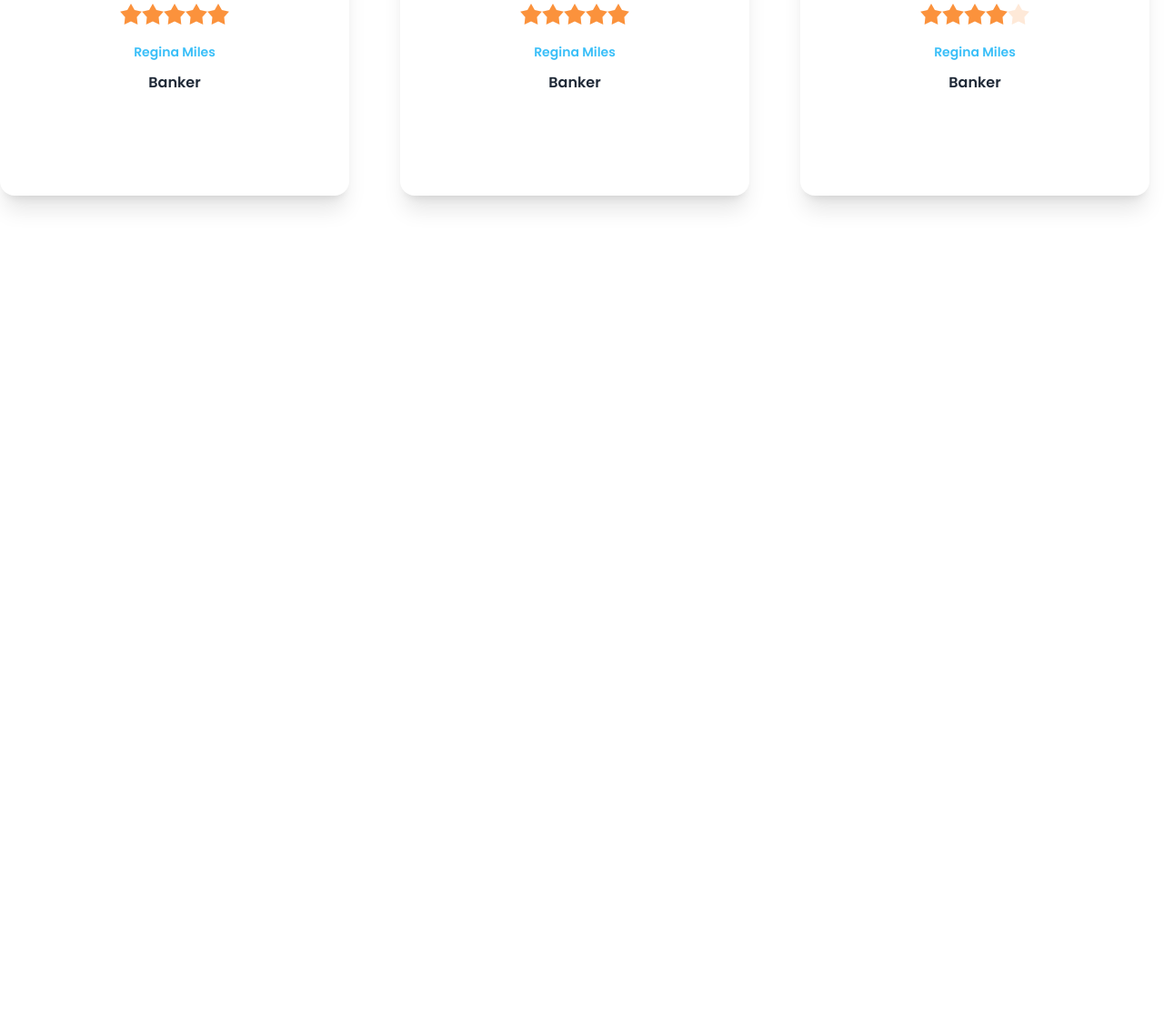
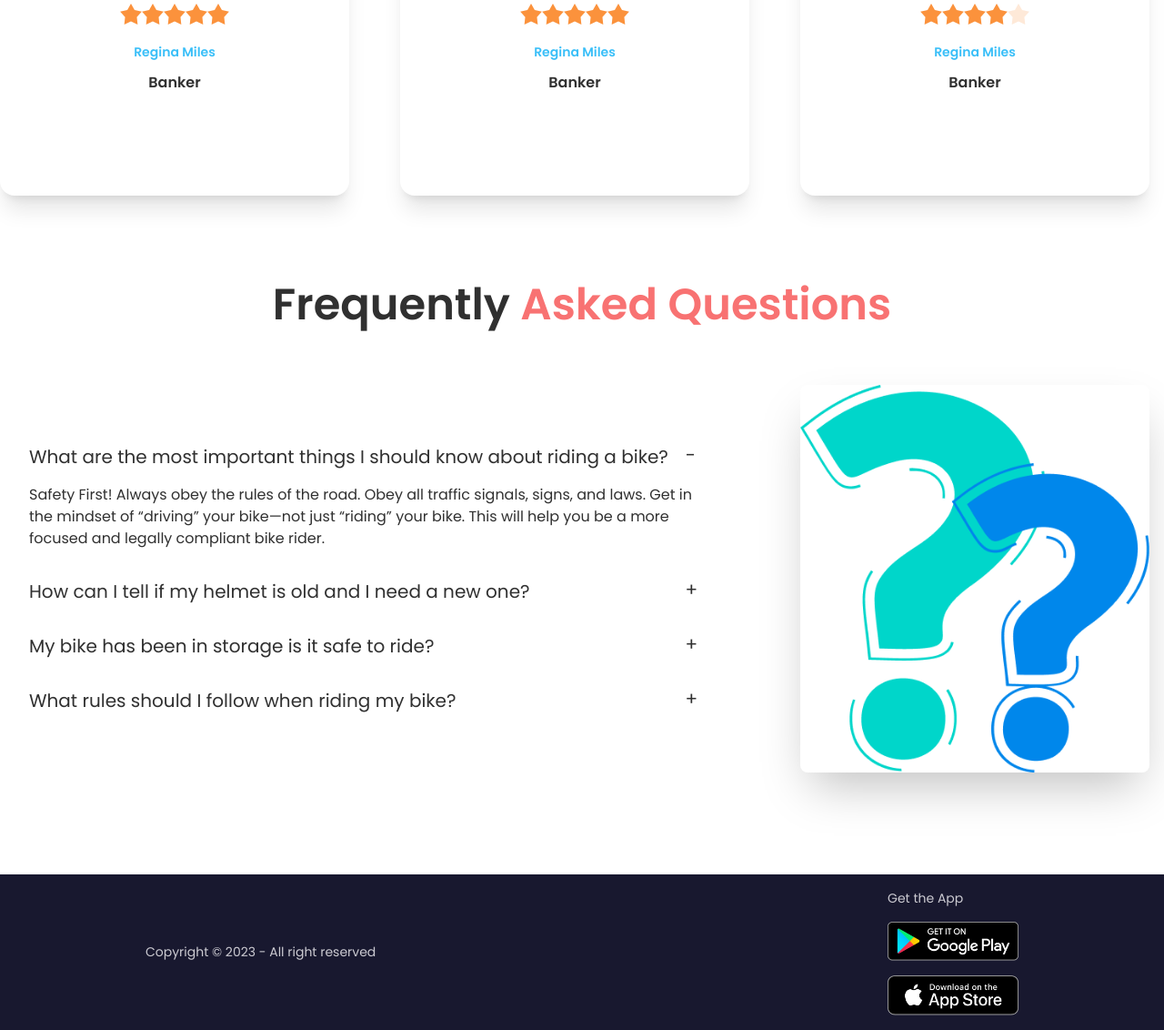
Before and after one commit to noushadzaman/biker-zone-design, a plain HTML site: page index.html in a window 1280 px wide. Shown: the part 1963-3095 px from the top of the page at 91% size. Before the commit the page ends 2274 px from the top, so only its background shows below. Drawn offline with nearby package versions, Linux system fonts and the light colour scheme.

Commit message:
all done

```diff
--- a/index.html
+++ b/index.html
@@ -1,5 +1,5 @@
 <!DOCTYPE html>
-<html lang="en">
+<html lang="en" data-theme="bumblebee">
   <head>
     <meta charset="UTF-8" />
     <meta name="viewport" content="width=device-width, initial-scale=1.0" />
@@ -27,6 +27,12 @@
           },
         },
       };
+      module.exports = {
+  //...
+  daisyui: {
+    themes: ["light", "dark", "cupcake"],
+  },
+}
     </script>
     <style>
       .font-poppins {
@@ -98,7 +104,7 @@
                 Amet minim mollit non deserunt ullamco est sit aliqua dolor do
                 amet sint. Velit officia consequat duis enim velit mollit.
               </p>
-              <button class="btn clifford text-white">Purchase</button>
+              <button class="btn btn-error text-white">Purchase</button>
             </div>
             <div class="flex-1">
               <img src="/images/slider/bike1.png" class="w-[400px]" />
@@ -190,7 +196,9 @@
     </header>
     <main class="md:container md:mx-auto">
       <section class="my-24">
-        <h3 class="text-5xl mb-12 font-semibold text-center">latest News</h3>
+        <h3 class="lg:text-5xl text-3xl mb-12 font-semibold text-center">
+          latest News
+        </h3>
         <div class="grid gap-5 grid-cols-1 md:grid-cols-2 lg:grid-cols-3">
           <div class="card w-96 bg-base-100 shadow-xl">
             <figure>
@@ -203,7 +211,9 @@
                 fermentum amet faucibus sed id nisi lectus at.
               </p>
               <div class="card-actions justify-end">
-                <button class="btn primary-bg btn-error text-white uppercase">Read More</button>
+                <button class="btn primary-bg btn-error text-white uppercase">
+                  Read More
+                </button>
               </div>
             </div>
           </div>
@@ -218,7 +228,11 @@
                 fermentum amet faucibus sed id nisi lectus at.
               </p>
               <div class="card-actions justify-end">
-                <button class="btn primary-bg btn-primary uppercase btn-error text-white">Read More</button>
+                <button
+                  class="btn primary-bg btn-primary uppercase btn-error text-white"
+                >
+                  Read More
+                </button>
               </div>
             </div>
           </div>
@@ -233,28 +247,57 @@
                 fermentum amet faucibus sed id nisi lectus at.
               </p>
               <div class="card-actions justify-end">
-                <button class="btn primary-bg btn-primary uppercase btn-error text-white">Read More</button>
+                <button
+                  class="btn primary-bg btn-primary uppercase btn-error text-white"
+                >
+                  Read More
+                </button>
               </div>
             </div>
           </div>
         </div>
       </section>
       <section class="my-24">
-        <h3 class="text-5xl mb-12 font-semibold text-center">Happy <span class="text-error">Clients says</span></h3>
+        <h3 class="lg:text-5xl text-3xl mb-12 font-semibold text-center">
+          Happy <span class="text-error">Clients says</span>
+        </h3>
         <div class="grid gap-10 grid-cols-1 md:grid-cols-2 lg:grid-cols-3">
           <div class="card w-96 bg-base-100 p-20 shadow-xl border-gray-400">
-                <figure><img class="w-36" src="/images/others/user-1.png" alt="Shoes" /></figure>
+            <figure>
+              <img class="w-36" src="/images/others/user-1.png" alt="Shoes" />
+            </figure>
             <div class="card-body space-y-3">
-                  <p>Slate helps you see how
-                    many more days you need
-                    to work to reach your financial
-                    goal for the month and year.</p>
+              <p>
+                Slate helps you see how many more days you need to work to reach
+                your financial goal for the month and year.
+              </p>
               <div class="rating justify-center">
-                        <input type="radio" name="rating-2" class="mask mask-star-2 bg-orange-400" />
-                        <input type="radio" name="rating-2" class="mask mask-star-2 bg-orange-400"/>
-                        <input type="radio" name="rating-2" class="mask mask-star-2 bg-orange-400" />
-                        <input type="radio" name="rating-2" class="mask mask-star-2 bg-orange-400" checked />
-                        <input type="radio" name="rating-2" class="mask mask-star-2 bg-orange-400" />
+                <input
+                  type="radio"
+                  name="rating-2"
+                  class="mask mask-star-2 bg-orange-400"
+                />
+                <input
+                  type="radio"
+                  name="rating-2"
+                  class="mask mask-star-2 bg-orange-400"
+                />
+                <input
+                  type="radio"
+                  name="rating-2"
+                  class="mask mask-star-2 bg-orange-400"
+                />
+                <input
+                  type="radio"
+                  name="rating-2"
+                  class="mask mask-star-2 bg-orange-400"
+                  checked
+                />
+                <input
+                  type="radio"
+                  name="rating-2"
+                  class="mask mask-star-2 bg-orange-400"
+                />
               </div>
               <div class="text-center space-y-3">
                 <h4 class="text-sm font-semibold text-info">Regina Miles</h4>
@@ -263,18 +306,41 @@
             </div>
           </div>
           <div class="card w-96 bg-base-100 p-20 shadow-xl border-gray-400">
-                <figure><img class="w-36" src="/images/others/user-2.png" alt="Shoes" /></figure>
+            <figure>
+              <img class="w-36" src="/images/others/user-2.png" alt="Shoes" />
+            </figure>
             <div class="card-body space-y-3">
-                  <p>Slate helps you see how
-                    many more days you need
-                    to work to reach your financial
-                    goal for the month and year.</p>
+              <p>
+                Slate helps you see how many more days you need to work to reach
+                your financial goal for the month and year.
+              </p>
               <div class="rating justify-center">
-                        <input type="radio" name="rating-2" class="mask mask-star-2 bg-orange-400" />
-                        <input type="radio" name="rating-2" class="mask mask-star-2 bg-orange-400"/>
-                        <input type="radio" name="rating-2" class="mask mask-star-2 bg-orange-400" />
-                        <input type="radio" name="rating-2" class="mask mask-star-2 bg-orange-400" checked />
-                        <input type="radio" name="rating-2" class="mask mask-star-2 bg-orange-400" />
+                <input
+                  type="radio"
+                  name="rating-2"
+                  class="mask mask-star-2 bg-orange-400"
+                />
+                <input
+                  type="radio"
+                  name="rating-2"
+                  class="mask mask-star-2 bg-orange-400"
+                />
+                <input
+                  type="radio"
+                  name="rating-2"
+                  class="mask mask-star-2 bg-orange-400"
+                />
+                <input
+                  type="radio"
+                  name="rating-2"
+                  class="mask mask-star-2 bg-orange-400"
+                  checked
+                />
+                <input
+                  type="radio"
+                  name="rating-2"
+                  class="mask mask-star-2 bg-orange-400"
+                />
               </div>
               <div class="text-center space-y-3">
                 <h4 class="text-sm font-semibold text-info">Regina Miles</h4>
@@ -283,18 +349,41 @@
             </div>
           </div>
           <div class="card w-96 bg-base-100 p-20 shadow-xl border-gray-400">
-                <figure><img class="w-36" src="/images/others/user-3.png" alt="Shoes" /></figure>
+            <figure>
+              <img class="w-36" src="/images/others/user-3.png" alt="Shoes" />
+            </figure>
             <div class="card-body space-y-3">
-                  <p>Slate helps you see how
-                    many more days you need
-                    to work to reach your financial
-                    goal for the month and year.</p>
+              <p>
+                Slate helps you see how many more days you need to work to reach
+                your financial goal for the month and year.
+              </p>
               <div class="rating justify-center">
-                        <input type="radio" name="rating-2" class="mask mask-star-2 bg-orange-400" />
-                        <input type="radio" name="rating-2" class="mask mask-star-2 bg-orange-400"/>
-                        <input type="radio" name="rating-2" class="mask mask-star-2 bg-orange-400" />
-                        <input type="radio" name="rating-2" class="mask mask-star-2 bg-orange-400" checked />
-                        <input type="radio" name="rating-2" class="mask mask-star-2 bg-orange-400" />
+                <input
+                  type="radio"
+                  name="rating-2"
+                  class="mask mask-star-2 bg-orange-400"
+                />
+                <input
+                  type="radio"
+                  name="rating-2"
+                  class="mask mask-star-2 bg-orange-400"
+                />
+                <input
+                  type="radio"
+                  name="rating-2"
+                  class="mask mask-star-2 bg-orange-400"
+                />
+                <input
+                  type="radio"
+                  name="rating-2"
+                  class="mask mask-star-2 bg-orange-400"
+                  checked
+                />
+                <input
+                  type="radio"
+                  name="rating-2"
+                  class="mask mask-star-2 bg-orange-400"
+                />
               </div>
               <div class="text-center space-y-3">
                 <h4 class="text-sm font-semibold text-info">Regina Miles</h4>
@@ -304,7 +393,91 @@
           </div>
         </div>
       </section>
+
+      <section class="my-24">
+        <h3 class="lg:text-5xl text-3xl mb-12 font-semibold text-center">
+          Frequently <span class="text-error">Asked Questions</span>
+        </h3>
+        <div class="hero">
+          <div class="hero-content flex-col lg:gap-24 lg:flex-row-reverse">
+            <img
+              src="/images/others/faq.png"
+              class="lg:max-w-sm w-1/2 rounded-lg shadow-2xl"
+            />
+            <div>
+              <div class="collapse collapse-plus">
+                <input type="radio" name="my-accordion-3" checked="checked" />
+                <div class="collapse-title text-xl font-medium">
+                  What are the most important things I should know about riding
+                  a bike?
+                </div>
+                <div class="collapse-content">
+                  <p>
+                    Safety First! Always obey the rules of the road. Obey all
+                    traffic signals, signs, and laws. Get in the mindset of
+                    “driving” your bike—not just “riding” your bike. This will
+                    help you be a more focused and legally compliant bike rider.
+                  </p>
+                </div>
+              </div>
+              <div class="collapse collapse-plus">
+                <input type="radio" name="my-accordion-3" />
+                <div class="collapse-title text-xl font-medium">
+                  How can I tell if my helmet is old and I need a new one?
+                </div>
+                <div class="collapse-content">
+                  <p>
+                    Safety First! Always obey the rules of the road. Obey all
+                    traffic signals, signs, and laws. Get in the mindset of
+                    “driving” your bike—not just “riding” your bike. This will
+                    help you be a more focused and legally compliant bike rider.
+                  </p>
+                </div>
+              </div>
+              <div class="collapse collapse-plus">
+                <input type="radio" name="my-accordion-3" />
+                <div class="collapse-title text-xl font-medium">
+                  My bike has been in storage is it safe to ride?
+                </div>
+                <div class="collapse-content">
+                  <p>
+                    Safety First! Always obey the rules of the road. Obey all
+                    traffic signals, signs, and laws. Get in the mindset of
+                    “driving” your bike—not just “riding” your bike. This will
+                    help you be a more focused and legally compliant bike rider.
+                  </p>
+                </div>
+              </div>
+              <div class="collapse collapse-plus">
+                <input type="radio" name="my-accordion-3" />
+                <div class="collapse-title text-xl font-medium">
+                  What rules should I follow when riding my bike?
+                </div>
+                <div class="collapse-content">
+                  <p>
+                    Safety First! Always obey the rules of the road. Obey all
+                    traffic signals, signs, and laws. Get in the mindset of
+                    “driving” your bike—not just “riding” your bike. This will
+                    help you be a more focused and legally compliant bike rider.
+                  </p>
+                </div>
+              </div>
+            </div>
+          </div>
+        </div>
+      </section>
     </main>
-    <footer></footer>
+    <footer class="lg:px-40 md:px-20 footer items-center p-4 bg-neutral text-neutral-content">
+      <div class="items-center grid-flow-col">
+        <p>Copyright © 2023 - All right reserved</p>
+      </div>
+      <div
+        class="grid grid-cols-1 gap-4 md:place-self-center md:justify-self-end"
+      >
+        <p>Get the App</p>
+        <a><img class="w-36" src="./images/others/android.png" alt="" /> </a>
+        <a><img class="w-36" src="./images/others/ios.png" alt="" /></a>
+      </div>
+    </footer>
   </body>
 </html>
```
Lines whose indentation alone changed are shown as unchanged.
